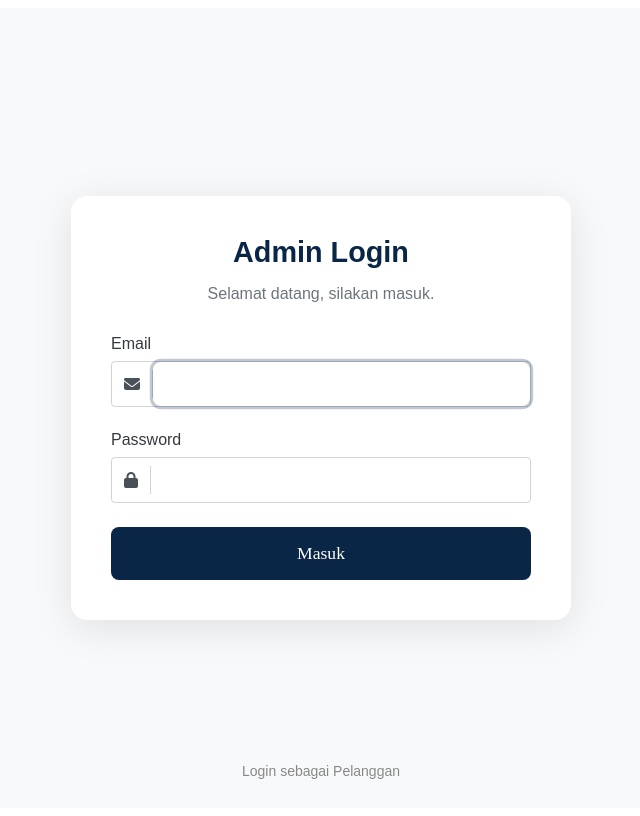
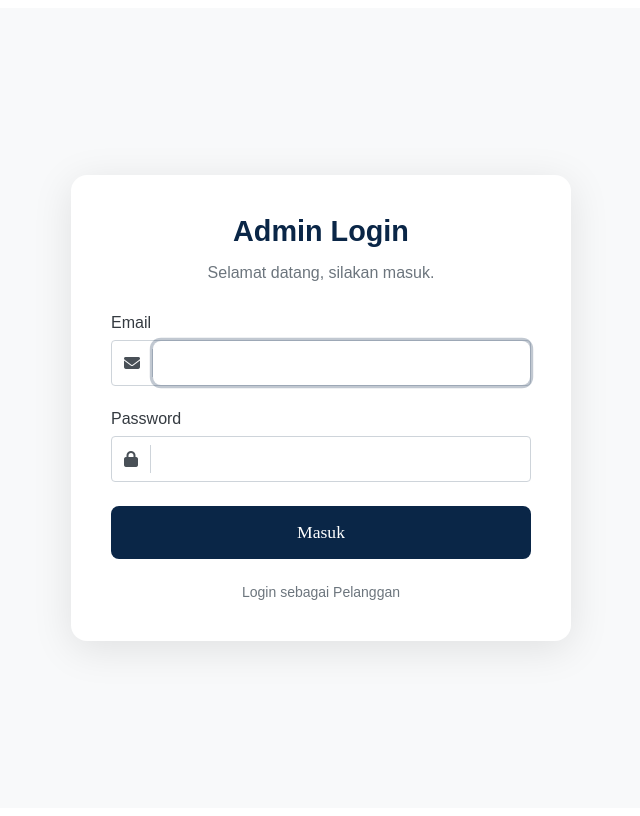
Before and after one commit to adirazaidan/Rakobuan, a Laravel app: page /admin/login in a window 1280 px wide. Shown: the whole page, without its empty margins (319-959 px from the left). Run offline with Laravel 9, Linux system fonts and the light colour scheme.

Commit message:
Teks Login Sebagai

```diff
--- a/public/css/common.css
+++ b/public/css/common.css
@@ -119,7 +119,25 @@
     padding-left: .75rem;
 }
 
-/* Auth Footer for Login Links */
+/* Auth Link Container and Link Styling */
+.auth-link-container {
+    margin-top: 1.5rem;
+    text-align: center;
+}
+
+.auth-link {
+    color: #6c757d;
+    font-size: 14px;
+    text-decoration: none;
+    transition: color 0.3s;
+}
+
+.auth-link:hover {
+    color: var(--primary-color);
+    text-decoration: none;
+}
+
+/* Auth Footer for Login Links (keeping for backward compatibility) */
 .auth-footer {
     position: absolute;
     bottom: 20px;
@@ -144,6 +162,10 @@
     .auth-card {
         margin-bottom: 4rem;
         padding: 2rem 1.5rem;
+    }
+
+    .auth-link-container {
+        margin-top: 1.5rem;
     }
 
     .auth-footer {
@@ -173,6 +195,10 @@
     .auth-card {
         padding: 1.5rem 1rem;
         margin-bottom: 3rem;
+    }
+
+    .auth-link-container {
+        margin-top: 1rem;
     }
 
     .auth-footer {
--- a/resources/views/admin/auth/login.blade.php
+++ b/resources/views/admin/auth/login.blade.php
@@ -38,12 +38,12 @@
                     </div>
                 </div>
                 <button type="submit" class="btn-submit">Masuk</button>
+                <div class="auth-link-container">
+                    <a href="{{ route('customer.login.form') }}" class="auth-link">
+                        Login sebagai Pelanggan
+                    </a>
+                </div>
             </form>
-        </div>
-        <div class="auth-footer">
-            <a href="{{ route('customer.login.form') }}" class="color-888 font-size-14 text-decoration-none">
-                Login sebagai Pelanggan
-            </a>
         </div>
     </div>
 </body>
```
Also changed, not shown: resources/views/customer/login.blade.php (+5 -5 lines).
